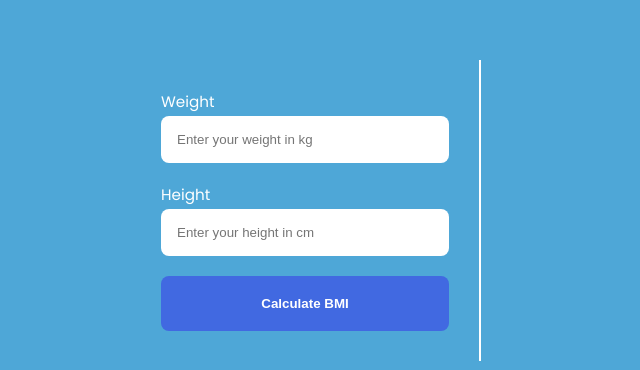
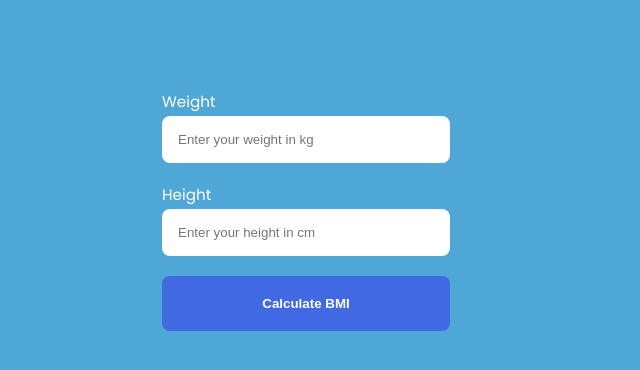
Before and after one commit to lemokami/BMI-Calculator, a React (Create React App) app: page / in a window 1280 px wide. Shown: the part 190-560 px from the top of the page, without its empty margins (239-879 px from the left). Built offline with nearby package versions, Linux system fonts and the light colour scheme.

Commit message:
removed border in the the calculating section

```diff
--- a/src/styles/app.module.css
+++ b/src/styles/app.module.css
@@ -8,7 +8,6 @@
 }
 
 .app__calc {
-  border-right: 2px solid #fff;
   padding: 30px;
 }
 .form {
@@ -39,9 +38,7 @@
     flex-direction: column-reverse;
     align-items: center;
   }
-  .app__calc {
-    border: 0;
-  }
+
   .app__result {
     padding-left: 0;
     padding-bottom: 20px;
```
